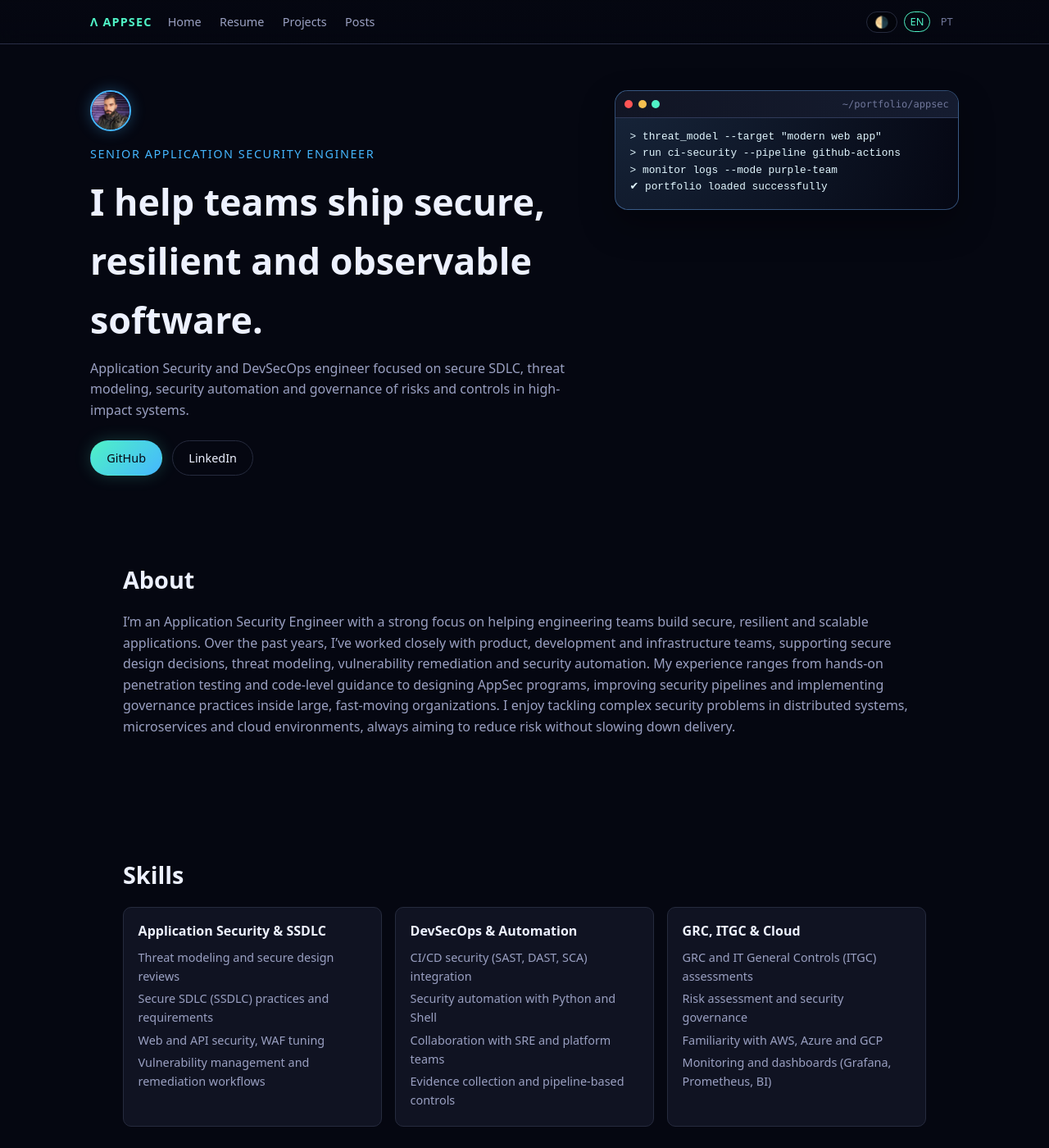
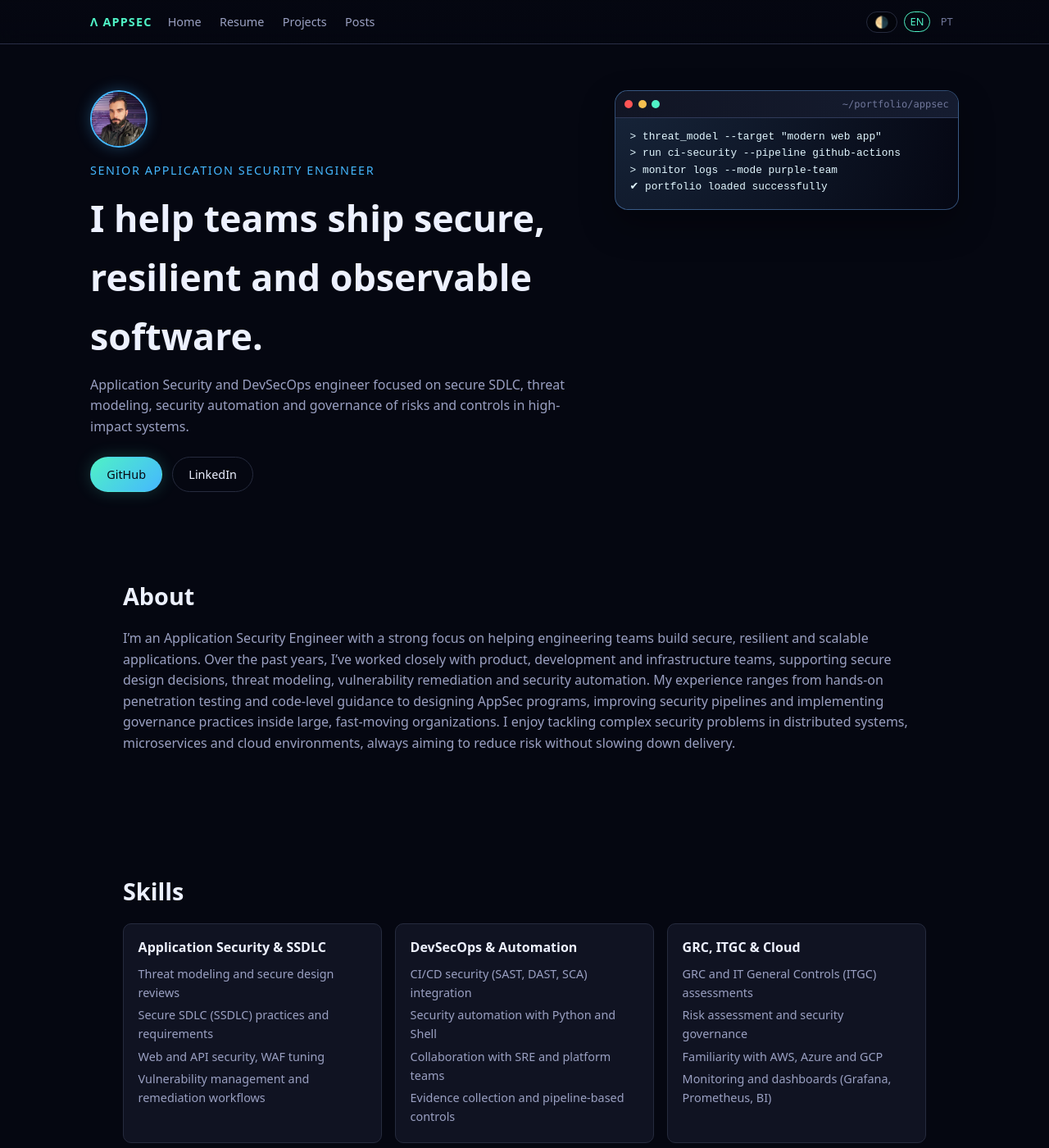
Before and after one commit to kanedasec/kanedasec.github.io, a Jekyll site: the page built from index.md, in a window 1280 px wide and 1400 px high. Shown: the whole window at 82% size. Built offline with Jekyll 4.4.1, drawn with Linux system fonts in a browser that asks for light colours.

Commit message:
profile pic

```diff
--- a/assets/css/main.css
+++ b/assets/css/main.css
@@ -780,8 +780,8 @@ a:hover {
 }
 
 .hero__avatar-inner {
-  width: 50px;
-  height: 50px;
+  width: 70px;
+  height: 70px;
   border-radius: 999px;
   overflow: hidden;
   border: 2px solid var(--accent-secondary);
```
